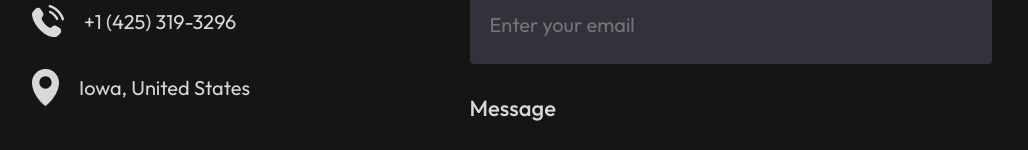
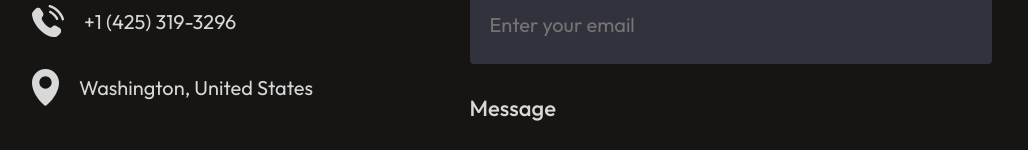
Before and after one commit to HuongLanTo/portfolio, a React (Vite) app: page / in a window 1280 px wide. Shown: the part 4691-4841 px from the top of the page, without its empty margins (138-1166 px from the left). Built offline with nearby package versions, Linux system fonts and the light colour scheme.

Commit message:
Update address

```diff
--- a/src/components/contact/Contact.jsx
+++ b/src/components/contact/Contact.jsx
@@ -48,7 +48,7 @@ const Contact = () => {
               <img src={phone_icon} alt="" /> <p>+1 (425) 319-3296</p>
             </div>
             <div className="contact-detail">
-              <img src={location_icon} alt="" /> <p>Iowa, United States</p>
+              <img src={location_icon} alt="" /> <p>Washington, United States</p>
             </div>
           </div>
         </div>
```
